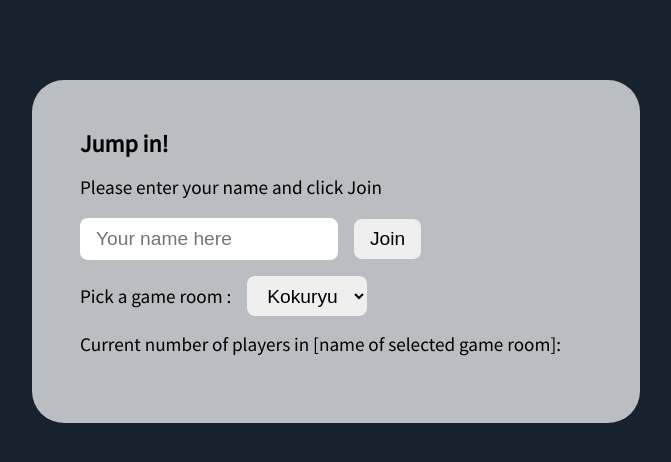
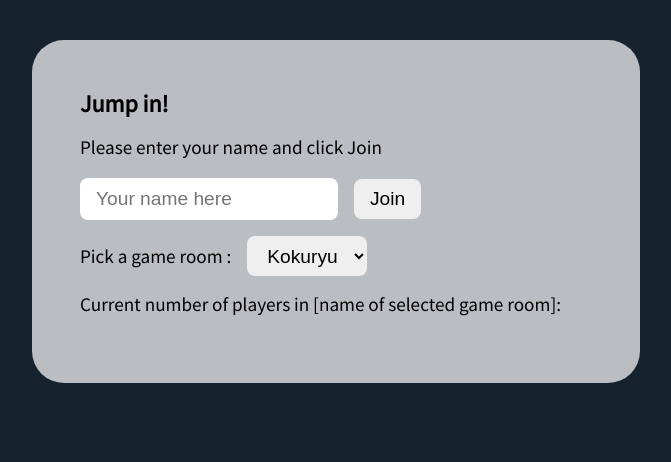
Before and after one commit to Elias2702/sake, a React app: page / in a window 1280 px wide. Shown: the whole page, without its empty margins (48-719 px from the left). Built offline with nearby package versions, Linux system fonts and the light colour scheme.

Commit message:
fix window ratio and body margins

```diff
--- a/src/client/scss/app.scss
+++ b/src/client/scss/app.scss
@@ -1,8 +1,9 @@
 body {
     margin: 0;
     padding: 0;
+    padding-top: 5vh;
     background-color: rgba(22, 35, 46, 1);
-    height: 100vh;
+    height: 95vh;
     font-family: 'Source Sans Pro', sans-serif;
     font-size: 1.2rem;
 }
@@ -32,7 +33,7 @@ body {
     background-color: rgba(255,255,255,0.7);
     border-radius: 2rem;
     padding: 3rem;
-    margin-top: 5rem;
+    // margin-top: 5rem;
     margin-bottom: 5rem;
 }
 
```
